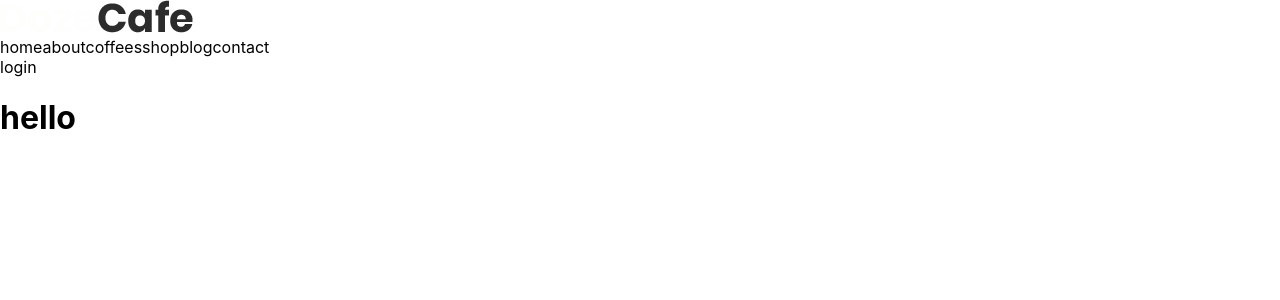
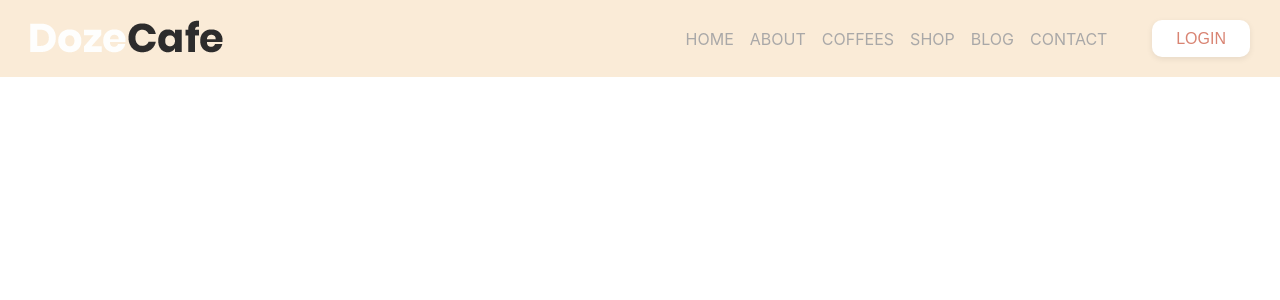
Before and after one commit to Mrymindigo/coffeeShop-app, a React (Create React App) app: page / in a window 1280 px wide. Shown: the top 300 px of the page. Built offline with nearby package versions, Linux system fonts and the light colour scheme.

Commit message:
add stylse with css in header section

```diff
--- /dev/null
+++ b/src/App.css
@@ -0,0 +1,6 @@
+ul{
+    list-style: none;
+}
+a{
+    text-decoration: none;
+}
--- a/src/App.js
+++ b/src/App.js
@@ -1,4 +1,4 @@
-
+import './App.css'
 import Header from './Header/Header'
 
 function App() {
@@ -6,7 +6,7 @@ function App() {
 
     <>
     <Header />
-    <h1>hello</h1>
+
     </>
   );
 }
--- a/src/Header/Header.css
+++ b/src/Header/Header.css
@@ -0,0 +1,53 @@
+* {
+    box-sizing: border-box;
+    margin: 0;
+    padding: 0;
+}
+
+.headerContainerBack {
+    display: flex;
+    z-index: 9;
+    width: 100%;
+    background-color: antiquewhite;
+    position: fixed;
+    left: 0;
+    right: 0;
+    text-transform: uppercase;
+}
+
+.headerContainer {
+    display: flex;
+    width: 100%;
+    gap: 2.8rem;
+    align-items: center;
+    padding: 20px 30px;
+}
+
+.logoContainer{
+    margin-right: auto;
+}
+
+
+.navbarContainer {
+    display: flex;
+    gap: 1rem;
+}
+.navbar{
+    display: flex;
+    gap: 1rem;
+}
+
+.loginBtn{
+    display: flex;
+    color: rgb(217, 132, 115);
+    padding: .6rem 1.5rem;
+    font-size: 16px;
+    font-weight: 400;
+    font-family:sans-serif;
+    text-transform: uppercase;
+    align-items: center;
+    border: none;
+    background-color: white;
+    box-shadow: 0 2px 6px rgba(0, 0, 0, 0.08);
+    border-radius: 10px;
+}
--- a/src/Header/Header.js
+++ b/src/Header/Header.js
@@ -1,31 +1,30 @@
 
 import './Header.css'
+import NavbarItem from './Navbar-item'
 
-function Header(){
-    return(
+
+function Header() {
+    return (
         <>
-        <header className='headerContainer'>
-        <div className ="logoContiner">
-            <img src="logo.png" />
-        </div>
-        <div className ="navbarContainer">
-            <nav className ="navbar">
-                <a className='navbarItem'>home</a>
-                <a className='navbarItem'>about</a>
-                <a className='navbarItem'>coffees</a>
-                <a className='navbarItem'>shop</a>
-                <a className='navbarItem'>blog</a>
-                <a className='navbarItem'>contact</a>
-            </nav>
-        </div>
-        <div className='btnContainer'>
-            <div className='loginBtn'>
-                <i></i>
-                <span>login</span>
-            </div>
-            <div className='searchBtn'></div>
-        </div>
-        </header>
+            <header className='headerContainerBack'>
+                <div className="headerContainer">
+                    <div className="logoContainer">
+                        <img src="logo.png" alt='logo' />
+                    </div>
+                    <nav className="navbarContainer">
+                        <ul className="navbar">
+                            <NavbarItem value="home"  />
+                            <NavbarItem value="about" />
+                            <NavbarItem value="coffees" />
+                            <NavbarItem value="shop" />
+                            <NavbarItem value="blog" />
+                            <NavbarItem value="contact" />
+                        </ul>
+                    </nav>
+                    <button className="loginBtn">login</button>
+                </div>
+
+            </header>
         </>
     )
 }
--- /dev/null
+++ b/src/Header/Navbar-item.css
@@ -0,0 +1,11 @@
+.navbar-item{
+    color: rgb(169, 168, 168);
+    transition: .3s;
+}
+.navbar-item:hover{
+    color:  rgb(102, 102, 102);
+
+}
+/* .navbar-item-active{
+    color: rgb(102, 102, 102);
+} */
--- /dev/null
+++ b/src/Header/Navbar-item.js
@@ -0,0 +1,12 @@
+import React from 'react'
+import './Navbar-item.css'
+
+export default function Navbar(props) {
+  return (
+      <li>
+        <a href="#" className='navbar-item'>{props.value}</a>
+      </li>
+
+
+  )
+}
```
Also changed, not shown: src/Head-swiper/headSwiper.css (added), src/Head-swiper/headSwiper.js (added).
